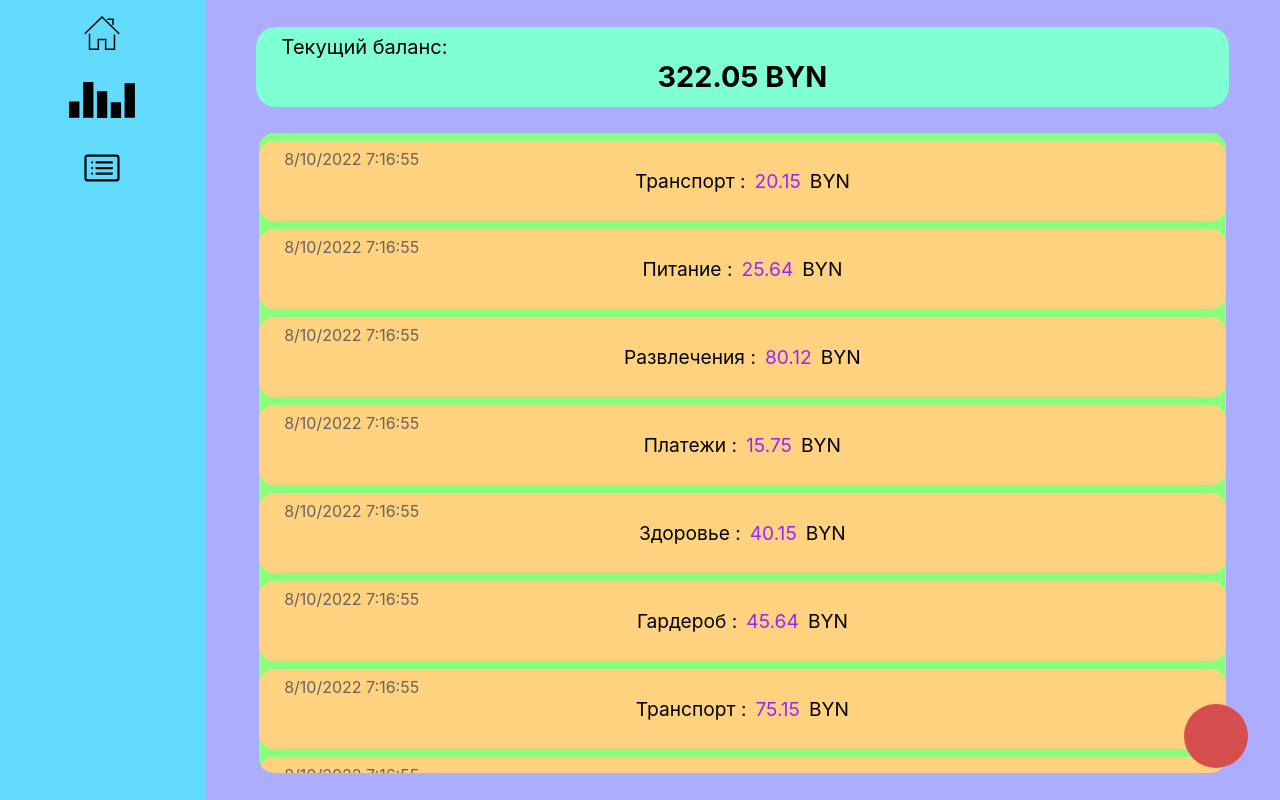
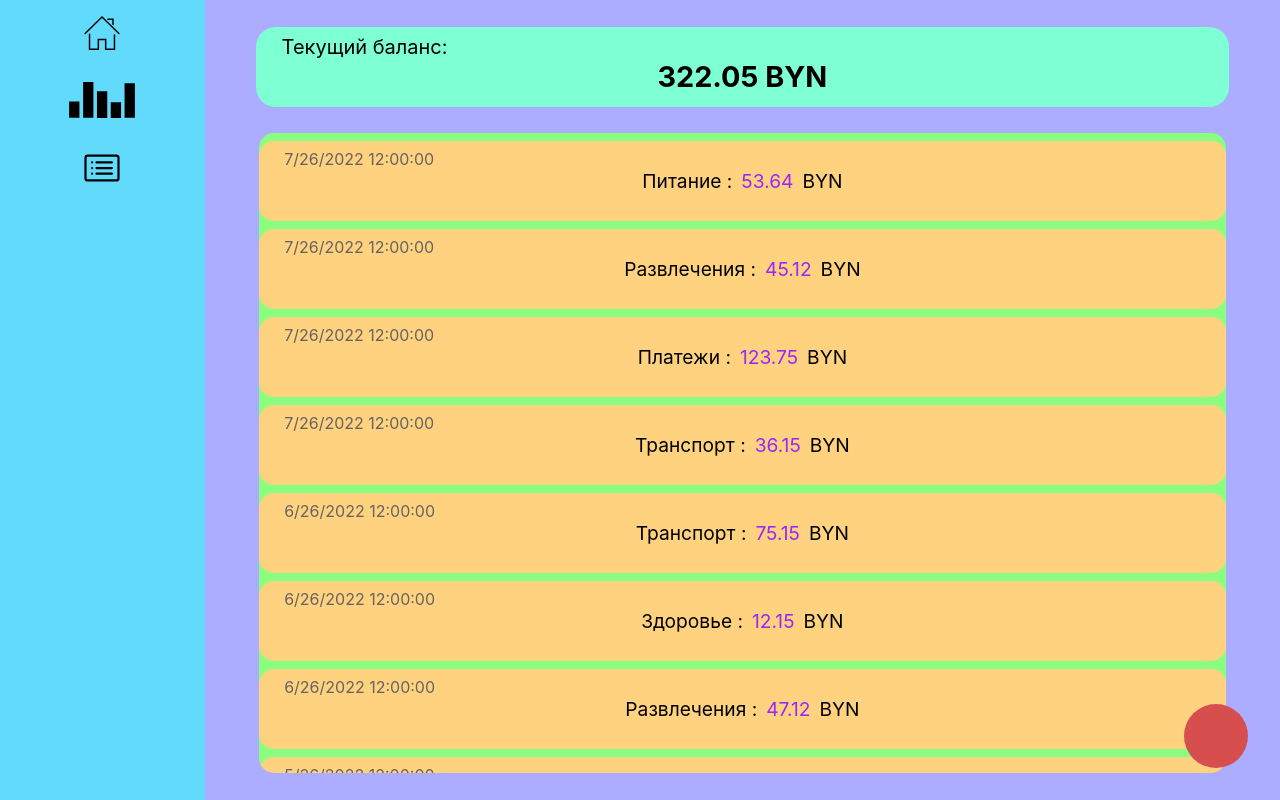
Before and after one commit to CatchOnGenjutsu/money-accounting, a React (Create React App) app: page / in a window 1280 px wide. Built offline with nearby package versions, Linux system fonts and the light colour scheme.

Commit message:
added inputs in statistics component

```diff
--- a/src/App.css
+++ b/src/App.css
@@ -244,3 +244,61 @@
 .red {
   background-color: rgba(255, 72, 0, 0.815);
 }
+
+/* Statistics component styles */
+
+.date-inputs {
+  padding: 1vh 2vw;
+  font-size: 1.5vh;
+}
+
+.statistics-inputs-container {
+  display: flex;
+  flex-direction: row;
+  justify-content: space-evenly;
+  align-items: center;
+  width: 76vw;
+  height: 10vh;
+  background-color: aquamarine;
+  border-radius: 20px;
+}
+
+.statistics-list-block {
+  width: 76vw;
+  height: 80vh;
+  background-color: rgb(138, 255, 127);
+  border-radius: 35px;
+  overflow-y: scroll;
+  font-size: 2.9vh;
+}
+
+.statistics-element {
+  font-size: 2vh;
+  display: flex;
+  flex-direction: column;
+  align-items: center;
+  justify-content: stretch;
+  width: 100%;
+  min-height: 10vh;
+  background-color: rgb(255, 210, 127);
+  border-radius: 15px;
+  margin: 1vh 0 1vh 0;
+}
+
+.statistics-text-content {
+  font-size: 2.4vh;
+  flex-grow: 1;
+  display: flex;
+  align-items: baseline;
+}
+.statistics-element-value {
+  display: inline-block;
+  color: rgb(154, 38, 248);
+  padding: 0 0.7vw;
+}
+.statistics-element-name {
+  color: rgb(104, 98, 98);
+  padding: 1vh 0 0 2vw;
+  align-self: flex-start;
+  flex-grow: 0;
+}
--- a/src/components/MainPage.js
+++ b/src/components/MainPage.js
@@ -35,7 +35,11 @@ function MainPage() {
           <p className="currency-count">{count.toFixed(2)} BYN</p>
         </div>
         <div className="spending-history-main">
-          {spendingHistoryStorage.map((item) => (
+          {spendingHistoryStorage
+            .sort((a, b) => {
+              return b[3] - a[3];
+            })
+            .map((item) => (
               <div key={item[2]} className="spending-element-main">
                 <div className="date-time">
                   {item[3].toLocaleDateString()}{" "}
--- a/src/components/Statistics.js
+++ b/src/components/Statistics.js
@@ -1,11 +1,16 @@
 import React from "react";
 import NavBar from "./Navbar";
-import { useEffect } from "react";
+import { useEffect, useState, useCallback } from "react";
 import { useDispatch, useSelector } from "react-redux";
 import { createStatisticsList } from "../redux/actions";
 
 function Statistics() {
+  const [isHidden, setIsHidden] = useState(true);
   const dispatch = useDispatch();
+
+  // const closeModal = useCallback(() => {
+  //   setIsHidden(true);
+  // }, []);
 
   const statisticsListArray = useSelector((state) => {
     const { statisticsListReducer } = state;
@@ -17,6 +22,10 @@ function Statistics() {
     return addingReducer.spendingHistoryStorage;
   });
 
+  function handleSelect(ranges) {
+    console.log(ranges); // native Date object
+  }
+
   useEffect(() => {
     dispatch(createStatisticsList(spendingHistoryStorage));
   }, [spendingHistoryStorage]);
@@ -25,13 +34,16 @@ function Statistics() {
     <div className="main-block">
       <NavBar />
       <div className="content-block">
-        {/* <div className="current-money"></div> */}
-        <div className="spending-history-list">
+        <div className="statistics-inputs-container">
+          <input className="date-inputs" type="date" />
+          <input className="date-inputs" type="date" />
+        </div>
+        <div className="statistics-list-block">
           {statisticsListArray.map((item) => (
-            <div key={item[0]} className="spending-element-main">
-              <div className="date-time">{item[0]}</div>
-              <div className="spend-text-content">
-                <span className="spend-value">
+            <div key={item[0]} className="statistics-element">
+              <div className="statistics-element-name">{item[0]}</div>
+              <div className="statistics-text-content">
+                <span className="statistics-element-value">
                   {Number(item[1]).toFixed(2)}
                 </span>{" "}
                 BYN
--- a/src/redux/addReducer.js
+++ b/src/redux/addReducer.js
@@ -4,24 +4,24 @@ import uniqid from "uniqid";
 const initialState = {
   count: 322.05,
   spendingHistoryStorage: [
-    ["Транспорт", 20.15, uniqid(), new Date()],
-    ["Питание", 25.64, uniqid(), new Date()],
-    ["Развлечения", 80.12, uniqid(), new Date()],
-    ["Платежи", 15.75, uniqid(), new Date()],
-    ["Здоровье", 40.15, uniqid(), new Date()],
-    ["Гардероб", 45.64, uniqid(), new Date()],
-    ["Транспорт", 75.15, uniqid(), new Date()],
-    ["Питание", 53.64, uniqid(), new Date()],
-    ["Развлечения", 45.12, uniqid(), new Date()],
-    ["Платежи", 123.75, uniqid(), new Date()],
-    ["Здоровье", 12.15, uniqid(), new Date()],
-    ["Гардероб", 25.64, uniqid(), new Date()],
-    ["Здоровье", 32.15, uniqid(), new Date()],
-    ["Гардероб", 53.64, uniqid(), new Date()],
-    ["Транспорт", 36.15, uniqid(), new Date()],
-    ["Питание", 42.64, uniqid(), new Date()],
-    ["Развлечения", 47.12, uniqid(), new Date()],
-    ["Здоровье", 100.1, uniqid(), new Date()],
+    ["Транспорт", 20.15, uniqid(), new Date("2022-01-26")],
+    ["Питание", 25.64, uniqid(), new Date("2022-02-26")],
+    ["Развлечения", 80.12, uniqid(), new Date("2022-03-26")],
+    ["Платежи", 15.75, uniqid(), new Date("2022-02-26")],
+    ["Здоровье", 40.15, uniqid(), new Date("2022-04-26")],
+    ["Гардероб", 45.64, uniqid(), new Date("2022-05-26")],
+    ["Транспорт", 75.15, uniqid(), new Date("2022-06-26")],
+    ["Питание", 53.64, uniqid(), new Date("2022-07-26")],
+    ["Развлечения", 45.12, uniqid(), new Date("2022-07-26")],
+    ["Платежи", 123.75, uniqid(), new Date("2022-07-26")],
+    ["Здоровье", 12.15, uniqid(), new Date("2022-06-26")],
+    ["Гардероб", 25.64, uniqid(), new Date("2022-02-26")],
+    ["Здоровье", 32.15, uniqid(), new Date("2022-03-26")],
+    ["Гардероб", 53.64, uniqid(), new Date("2022-01-26")],
+    ["Транспорт", 36.15, uniqid(), new Date("2022-07-26")],
+    ["Питание", 42.64, uniqid(), new Date("2022-05-26")],
+    ["Развлечения", 47.12, uniqid(), new Date("2022-06-26")],
+    ["Здоровье", 100.1, uniqid(), new Date("2022-04-26")],
   ],
 };
 
@@ -36,7 +36,9 @@ export const addingReducer = (state = initialState, action) => {
         spendingHistoryStorage: [
           action.data.newSpend,
           ...state.spendingHistoryStorage,
-        ],
+        ].sort((a, b) => {
+          return b[3] - a[3];
+        }),
       }))();
     default:
       return state;
```
Also changed, not shown: 1 other file (tests, documents, lock files or other folders). Lines whose indentation alone changed are shown as unchanged.
